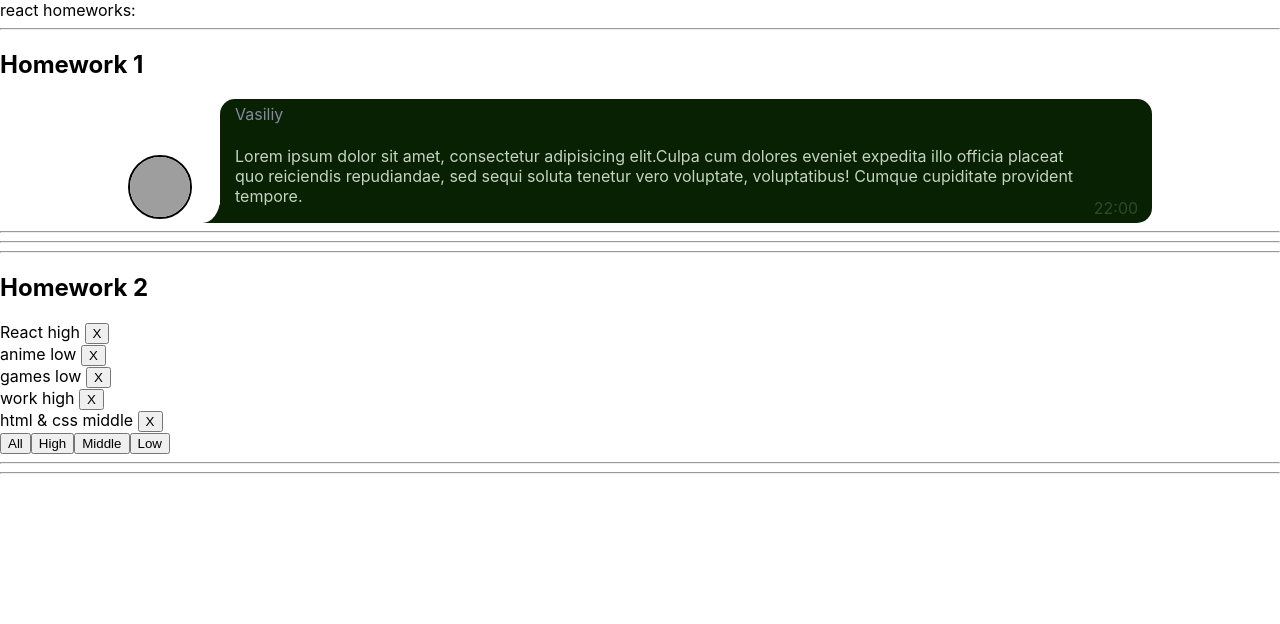
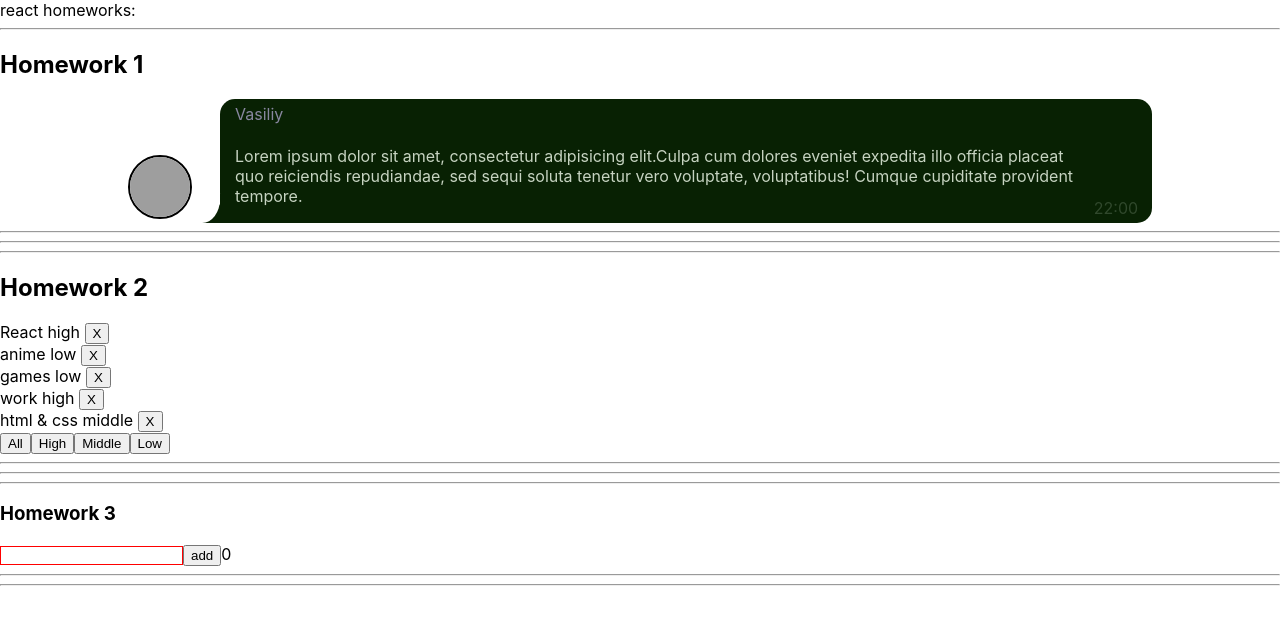
Before and after one commit to Letinarh/homeworks, a React (Create React App) app: page / in a window 1280 px wide. Shown: the top 624 px of the page. Built offline with nearby package versions, Linux system fonts and the light colour scheme; grey boxes are pictures that could not be loaded.

Commit message:
HW3 is done
Wooow!

```diff
--- a/package.json
+++ b/package.json
@@ -10,10 +10,12 @@
     "@types/node": "^16.7.13",
     "@types/react": "^17.0.20",
     "@types/react-dom": "^17.0.9",
+    "@types/uuid": "^8.3.4",
     "react": "^17.0.2",
     "react-dom": "^17.0.2",
     "react-scripts": "5.0.0",
     "typescript": "^4.4.2",
+    "uuid": "^8.3.2",
     "web-vitals": "^2.1.0"
   },
   "scripts": {
--- a/src/p1-main/m1-ui/u1-app/App.tsx
+++ b/src/p1-main/m1-ui/u1-app/App.tsx
@@ -13,7 +13,7 @@ function App() {
             <div>react homeworks:</div>
             <HW1/>
             <HW2/>
-            {/*<HW3/>*/}
+            <HW3/>
             {/*<HW4/>*/}
             {/*<HW5/>*/}
             {/*<HW6/>*/}
--- a/src/p2-homeworks/h3/Greeting.tsx
+++ b/src/p2-homeworks/h3/Greeting.tsx
@@ -1,12 +1,12 @@
-import React from 'react'
+import React, {ChangeEvent} from 'react'
 import s from './Greeting.module.css'
 
 type GreetingPropsType = {
-    name: any // need to fix any
-    setNameCallback: any // need to fix any
-    addUser: any // need to fix any
-    error: any // need to fix any
-    totalUsers: any // need to fix any
+    name: string // need to fix any
+    setNameCallback: (e: ChangeEvent<HTMLInputElement>)=>void // need to fix any
+    addUser: ()=>void // need to fix any
+    error: string // need to fix any
+    totalUsers: number // need to fix any
 }
 
 // презентационная компонента (для верстальщика)
@@ -14,13 +14,15 @@ const Greeting: React.FC<GreetingPropsType> = (
     {name, setNameCallback, addUser, error, totalUsers} // деструктуризация пропсов
 ) => {
     const inputClass = s.error // need to fix with (?:)
-
+    console.log(name)
+    console.log("total Users " + totalUsers)
     return (
         <div>
             <input value={name} onChange={setNameCallback} className={inputClass}/>
             <span>{error}</span>
             <button onClick={addUser}>add</button>
             <span>{totalUsers}</span>
+
         </div>
     )
 }
--- a/src/p2-homeworks/h3/GreetingContainer.tsx
+++ b/src/p2-homeworks/h3/GreetingContainer.tsx
@@ -1,9 +1,10 @@
-import React, {useState} from 'react'
+import React, {useState,KeyboardEvent,ChangeEvent} from 'react'
 import Greeting from './Greeting'
+import {UserType} from "./HW3";
 
 type GreetingContainerPropsType = {
-    users: any // need to fix any
-    addUserCallback: any // need to fix any
+    users: Array<UserType> // need to fix any
+    addUserCallback: (name:string)=>void // need to fix any
 }
 
 // более простой и понятный для новичков
@@ -12,18 +13,26 @@ type GreetingContainerPropsType = {
 // более современный и удобный для про :)
 // уровень локальной логики
 const GreetingContainer: React.FC<GreetingContainerPropsType> = ({users, addUserCallback}) => { // деструктуризация пропсов
-    const [name, setName] = useState<any>('') // need to fix any
-    const [error, setError] = useState<any>('') // need to fix any
+    const [name, setName] = useState<string>('') // need to fix any
+    const [error, setError] = useState<string>('') // need to fix any
 
-    const setNameCallback = (e: any) => { // need to fix any
-        setName('') // need to fix
+    const setNameCallback = (e: ChangeEvent<HTMLInputElement>) => { // need to fix any
+        setName(e.currentTarget.value) // need to fix
     }
-    const addUser = () => {
-        alert(`Hello  !`) // need to fix
+    const addUser = () => {     // need to fix
+        if (name !=="")  {
+            addUserCallback(name)
+            alert(`Hello  !   `+ name)
+            setError("")
+        }else {
+            setError("Error")
+        }
+
+
     }
 
-    const totalUsers = 0 // need to fix
-
+    const totalUsers = users.length // need to fix
+    console.log(users)
     return (
         <Greeting
             name={name}
--- a/src/p2-homeworks/h3/HW3.tsx
+++ b/src/p2-homeworks/h3/HW3.tsx
@@ -1,24 +1,26 @@
 import React, {useState} from 'react'
 import GreetingContainer from './GreetingContainer'
+import {v1} from "uuid";
 
 // types
 export type UserType = {
-    _id: any // need to fix any
-    name: any // need to fix any
+    _id: string // need to fix any
+    name: string // need to fix any
 }
 
 // уровень работы с глобальными данными
 function HW3() {
-    const [users, setUsers] = useState<any>([]) // need to fix any
+    const [users, setUsers] = useState<Array<UserType>>([]) // need to fix any
 
-    const addUserCallback = (name: any) => { // need to fix any
-        setUsers([]) // need to fix
+    const addUserCallback = (name: string) => { // need to fix any
+        const newUser:UserType ={_id: v1(), name }
+        setUsers([newUser,...users]) // need to fix
     }
 
     return (
         <div>
             <hr/>
-            homeworks 3
+            <h3> Homework 3</h3>
 
             {/*should work (должно работать)*/}
             <GreetingContainer users={users} addUserCallback={addUserCallback}/>
```
Also changed, not shown: 1 other file (tests, documents, lock files or other folders).
